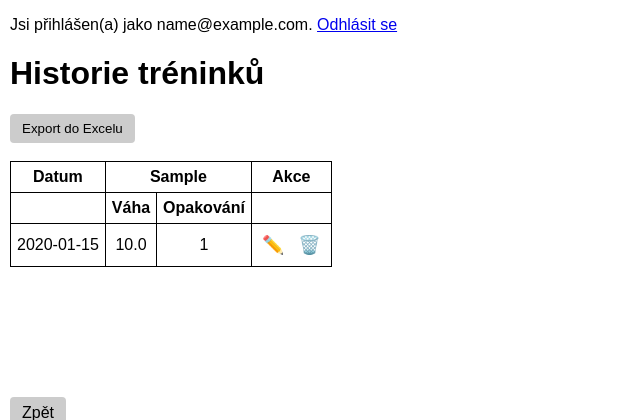
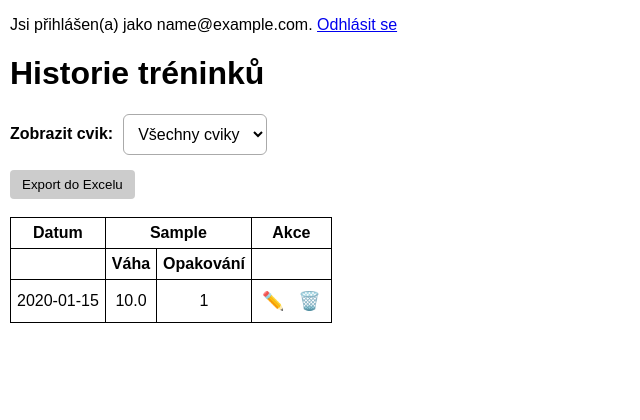
Before and after one commit to Jaruunka/gym_web_app, a Flask app: page /historie in a window 1280 px wide. Shown: the top 420 px of the page, without its empty margins (0-640 px from the left). Run offline with Flask 3, Linux system fonts and the light colour scheme; a user stored in the database is signed in; tables that the repository leaves empty hold one stand-in row (values such as "Sample post").

Commit message:
Přidání filtrování historie podle cviku

```diff
--- a/app.py
+++ b/app.py
@@ -251,10 +251,40 @@ def zadat():
 @app.route("/historie")
 @login_required
 def historie():
-    workouts = Workout.query.filter_by(user_id=current_user.id).order_by(Workout.date.desc()).all()
+    selected_exercise = request.args.get("exercise", "").strip()
+
+    all_exercises = [
+        row[0]
+        for row in db.session.query(Workout.exercise)
+        .filter(Workout.user_id == current_user.id)
+        .distinct()
+        .order_by(Workout.exercise)
+        .all()
+    ]
+
+    workouts_query = Workout.query.filter_by(
+        user_id=current_user.id
+    )
+
+    if selected_exercise:
+        workouts_query = workouts_query.filter(
+            Workout.exercise == selected_exercise
+        )
+
+    workouts = workouts_query.order_by(
+        Workout.date.desc(),
+        Workout.set_number.asc()
+    ).all()
+
     table_data, exercises = transform_workouts(workouts)
-    return render_template("historie.html", table_data=table_data, exercises=exercises)
 
+    return render_template(
+        "historie.html",
+        table_data=table_data,
+        exercises=exercises,
+        all_exercises=all_exercises,
+        selected_exercise=selected_exercise
+    )
 @app.route("/export_excel")
 @login_required
 def export_excel():
--- a/templates/historie.html
+++ b/templates/historie.html
@@ -9,6 +9,30 @@
         body {
             font-family: Arial, sans-serif;
             margin: 10px;
+        }
+
+        .filter-form {
+            display: flex;
+            align-items: center;
+            flex-wrap: wrap;
+            gap: 10px;
+            margin-bottom: 15px;
+        }
+
+        .filter-form select {
+            padding: 10px;
+            border: 1px solid #aaa;
+            border-radius: 6px;
+            font-size: 16px;
+            background-color: white;
+        }
+
+        .cancel-filter {
+            padding: 8px 10px;
+            background-color: #ddd;
+            color: black;
+            border-radius: 5px;
+            text-decoration: none;
         }
 
         .table-wrapper {
@@ -123,12 +147,49 @@
 
 <h1>Historie tréninků</h1>
 
+<form
+    class="filter-form"
+    action="{{ url_for('historie') }}"
+    method="get"
+>
+    <label for="exercise-filter">
+        <strong>Zobrazit cvik:</strong>
+    </label>
+
+    <select
+        id="exercise-filter"
+        name="exercise"
+        onchange="this.form.submit()"
+    >
+        <option value="">Všechny cviky</option>
+
+        {% for exercise in all_exercises %}
+            <option
+                value="{{ exercise }}"
+                {% if exercise == selected_exercise %}selected{% endif %}
+            >
+                {{ exercise }}
+            </option>
+        {% endfor %}
+    </select>
+
+    {% if selected_exercise %}
+        <a
+            class="cancel-filter"
+            href="{{ url_for('historie') }}"
+        >
+            Zrušit filtr
+        </a>
+    {% endif %}
+</form>
+
 <form action="{{ url_for('export_excel') }}" method="get">
     <button type="submit">Export do Excelu</button>
 </form>
 
 <br>
 
+{% if table_data %}
     <div class="table-wrapper">
         <table>
             <tr>
@@ -160,6 +221,7 @@
                         <td>
                             {{ row[ex ~ '_weight'] if row[ex ~ '_weight'] is not none else '' }}
                         </td>
+
                         <td>
                             {{ row[ex ~ '_reps'] if row[ex ~ '_reps'] is not none else '' }}
                         </td>
@@ -211,6 +273,9 @@
             {% endfor %}
         </table>
     </div>
+{% else %}
+    <p>Pro vybraný cvik zatím nejsou žádné záznamy.</p>
+{% endif %}
 
 <a href="/" class="back-link">Zpět</a>
 
```
Lines whose indentation alone changed are shown as unchanged.
